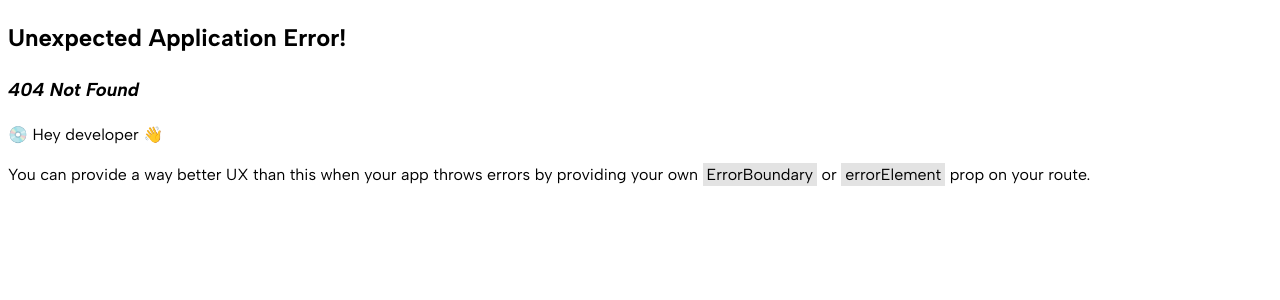
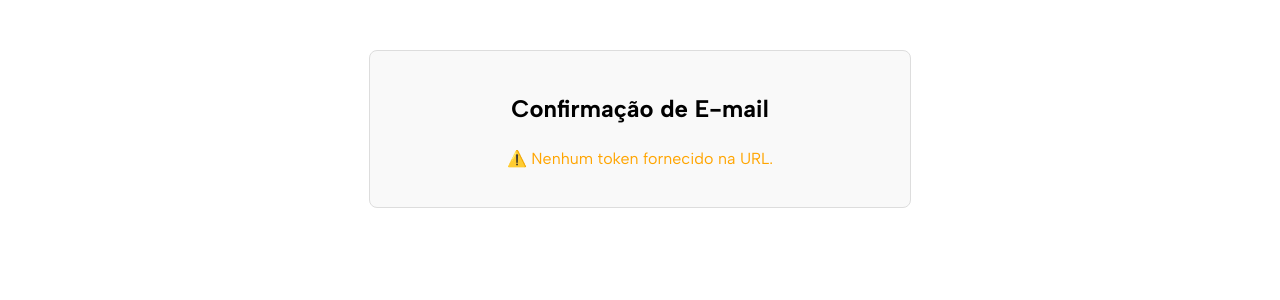
Before and after one commit to TheBugs-io/cadeasala-front, a React (Vite) app: page /confirmar in a window 1280 px wide. Before the commit this address had no page. Shown: the top 300 px of the page. Built offline with nearby package versions, Linux system fonts and the light colour scheme; no server answers.

Commit message:
feat: confirm email component

```diff
--- /dev/null
+++ b/src/app/Features/ConfirmEmail/ConfirmEmail.jsx
@@ -0,0 +1,58 @@
+import { useEffect, useState } from 'react';
+import { useSearchParams } from 'react-router-dom';
+import axios from 'axios';
+
+const ConfirmEmail = () => {
+  const [searchParams] = useSearchParams();
+  const token = searchParams.get('token');
+  const [status, setStatus] = useState('validando');
+
+  const API_URL = import.meta.env.VITE_API_URL || 'http://localhost:3000';
+
+  useEffect(() => {
+    if (!token) {
+      setStatus('invalido');
+      return;
+    }
+
+    axios
+      .post(`${API_URL}/registro/confirmar`, { token })
+      .then(() => setStatus('sucesso'))
+      .catch(() => setStatus('erro'));
+  }, [token, API_URL]);
+
+  const renderMensagem = () => {
+    switch (status) {
+      case 'validando':
+        return <p>Validando seu token...</p>;
+      case 'sucesso':
+        return <p style={{ color: 'green' }}>✅ E-mail confirmado com sucesso!</p>;
+      case 'erro':
+        return <p style={{ color: 'red' }}>❌ Token inválido ou expirado.</p>;
+      case 'invalido':
+        return <p style={{ color: 'orange' }}>⚠️ Nenhum token fornecido na URL.</p>;
+      default:
+        return null;
+    }
+  };
+
+  return (
+    <div style={containerStyle}>
+      <h2>Confirmação de E-mail</h2>
+      {renderMensagem()}
+    </div>
+  );
+};
+
+const containerStyle = {
+  maxWidth: '500px',
+  margin: '50px auto',
+  padding: '20px',
+  textAlign: 'center',
+  fontFamily: 'Arial, sans-serif',
+  border: '1px solid #ddd',
+  borderRadius: '8px',
+  backgroundColor: '#f9f9f9',
+};
+
+export default ConfirmEmail;
--- a/src/app/routes/Routes.jsx
+++ b/src/app/routes/Routes.jsx
@@ -4,6 +4,7 @@ import LandingHome from "../features/Landing/Landing";
 import RegisterForm from "../Features/RegisterPage/RegisterForm";
 import LoginPage from "../Features/AuthPage/Login";
 import ForgotPasswordForm from "../Features/ForgotPassword/ForgotPasswordForm";
+import ConfirmEmail from "../features/ConfirmEmail/ConfirmEmail";
 
 export const router = createBrowserRouter([
   {
@@ -26,6 +27,10 @@ export const router = createBrowserRouter([
         path: "/forgot-password",
         element: <ForgotPasswordForm />,
       },
+      {
+        path: "/confirmar",
+        element: <ConfirmEmail />,
+      },
     ],
   },
 ]);
```
